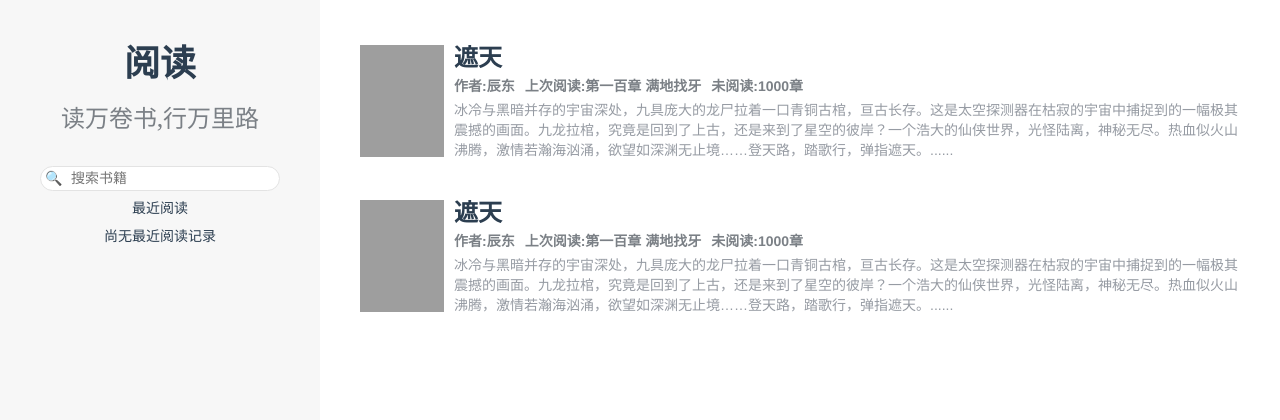
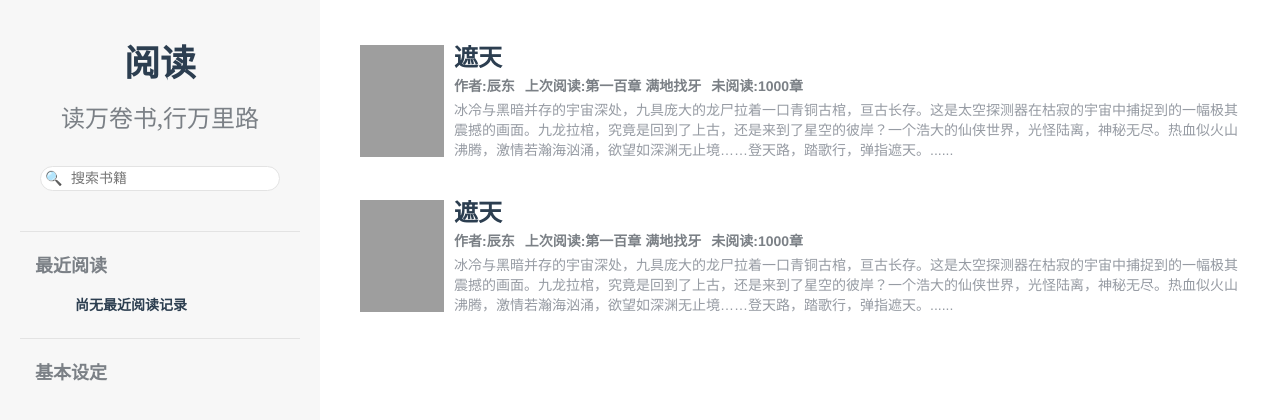
Before and after one commit to wangxm47/novel-yuedu, a Vue app: page / in a window 1280 px wide. Shown: the top 420 px of the page. Built offline with nearby package versions, Linux system fonts and the light colour scheme; grey boxes are pictures that could not be loaded.

Commit message:
aside组件 history部分完善

```diff
--- a/src/components/aside.vue
+++ b/src/components/aside.vue
@@ -7,8 +7,12 @@
             <input placeholder="搜索书籍" class='input line' type="text" autocomplete="off">
         </div>
         <div class='history-wrapper'>
-            <h5>最近阅读</h5>
+            <h4>最近阅读</h4>
             <div class="history">{{name}}</div>
+        </div>
+        <div class='setting-wrapper'>
+            <h4>基本设定</h4>
+
         </div>
     </div>
 </template>
@@ -30,7 +34,7 @@
         computed: {
             name() {
                 if (this.bookName == '') {
-                     return "尚无最近阅读记录";
+                    return "尚无最近阅读记录";
                 } else {
                     return this.bookName;
                 }
@@ -45,7 +49,8 @@
         height: 100%;
     }
 
-    h1 {
+    h1,
+    h4 {
         font-weight: 700;
         font-family: Baskerville, "Times New Roman", "Liberation Serif", STFangsong, FangSong, FangSong_GB2312, "CWTEX\-F", serif;
     }
@@ -53,7 +58,10 @@
     h3 {
         font-family: Baskerville, Georgia, "Liberation Serif", "Kaiti SC", STKaiti, "AR PL UKai CN", "AR PL UKai HK", "AR PL UKai TW", "AR PL UKai TW MBE", "AR PL KaitiM GB", KaiTi, KaiTi_GB2312, DFKai-SB, "TW\-Kai", serif;
         color: #7b8086;
-        ;
+    }
+
+    h4 {
+        color: #7b8086;
     }
 
     .search {
@@ -61,6 +69,27 @@
         position: relative;
         width: 100%;
         padding: 0 20px;
+    }
+    .history-wrapper{
+        margin-top: 40px;
+        width: 100%;
+        padding: 15px 15px;
+        text-align: left;
+        border-top: 1px #e3e3e3 solid;
+        border-bottom: 1px #e3e3e3 solid;
+    }
+    .setting-wrapper{
+        width: 100%;
+        text-align: left;
+        padding: 15px 15px;
+    }
+    .history{
+        padding: 8px 40px;
+        font-weight: 800;
+        font-size: 14px;
+    }
+    .history:hover{
+        background-color: #e1e0e0;
     }
 
     .input {
```
